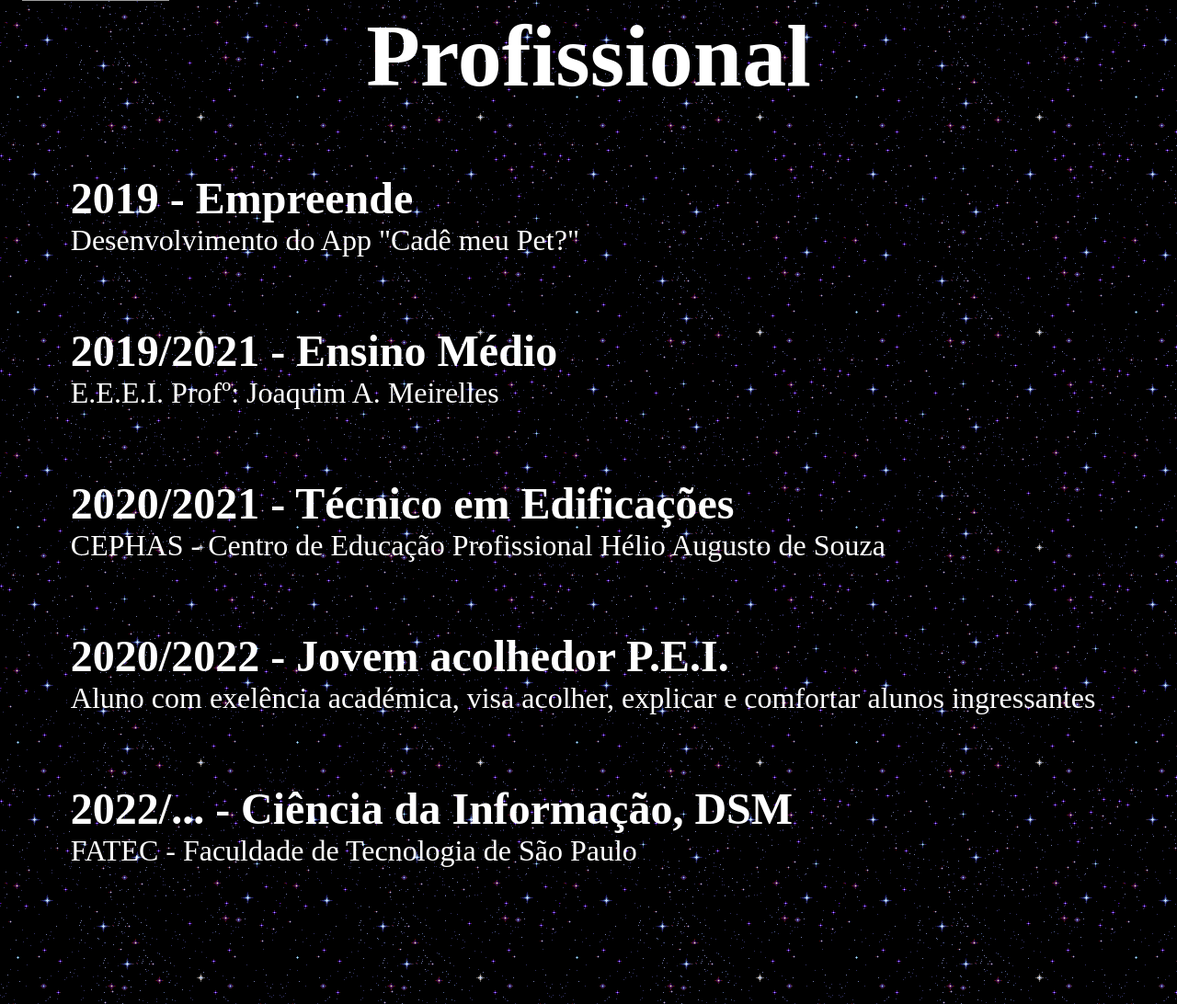
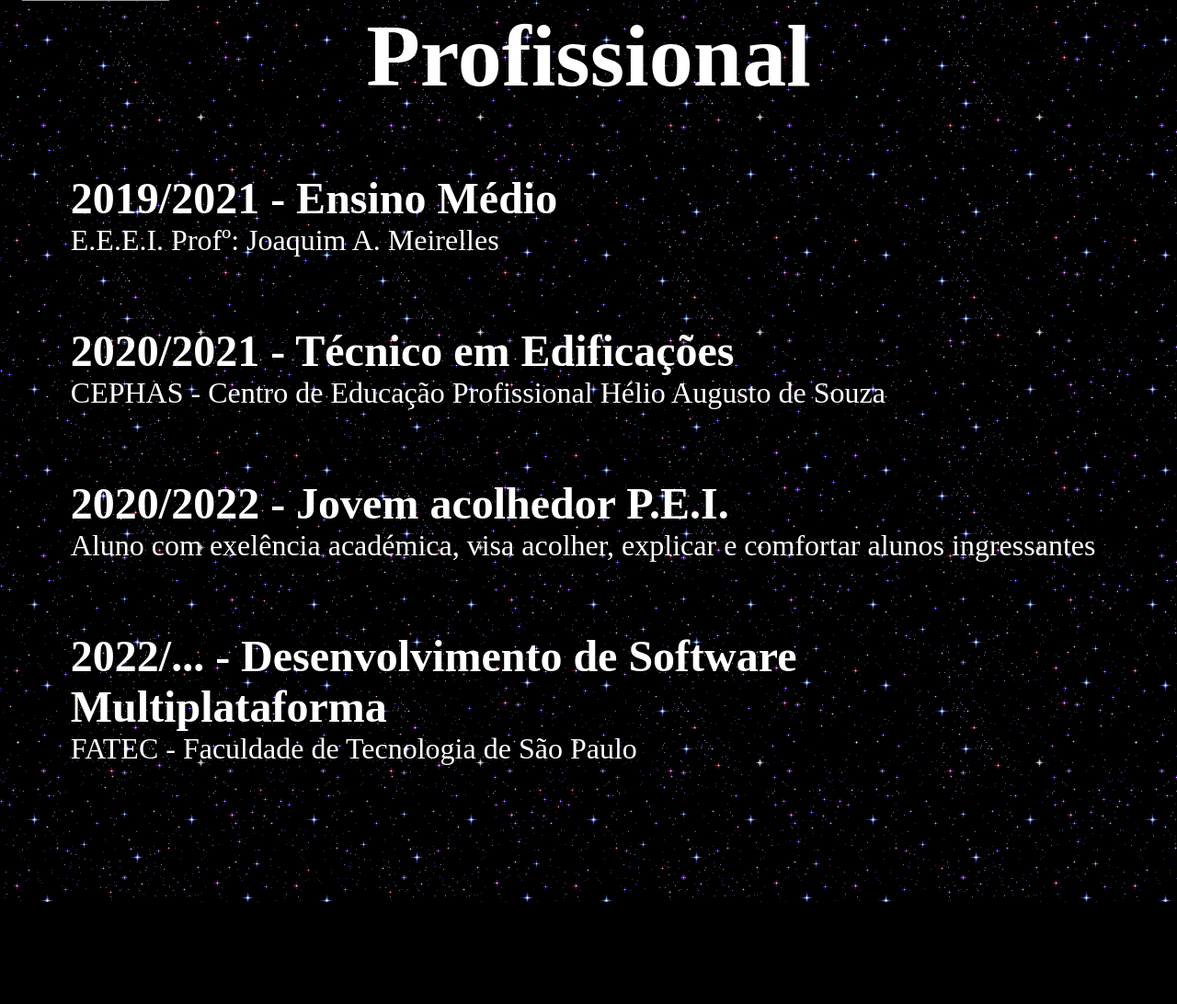
Before and after one commit to Desduh/Portfolio, a Flask app: page /profissional in a window 1280 px wide. Shown: the part 143-1235 px from the top of the page at 92% size. After the commit the page ends 1124 px from the top, so only its background shows below. Run offline with Flask 2, Linux system fonts and the light colour scheme; grey boxes are pictures that could not be loaded.

Commit message:
modificacoes para funcionar no versel

```diff
--- a/src/app.py
+++ b/src/api/app.py
@@ -36,4 +36,4 @@ def sobre():
     return render_template('sobre_mim.html', old=old)
 
 if __name__ == '__main__':
-    app.run('0.0.0.0')
+    app.run(debug=True)
--- a/src/static/css/style.css
+++ b/src/api/static/css/style.css
@@ -21,7 +21,7 @@
 }
 .logo{
     font-size: 14vh;
-    padding-bottom: 6vh;
+    padding-bottom: 4vh;
     font-family: 'Prompt', sans-serif;
     display: block;
     color: rgb(255, 255, 255);
--- a/src/templates/menu_inicial.html
+++ b/src/api/templates/menu_inicial.html
@@ -12,7 +12,7 @@
         <div>
             <div class="caixa">
                 <div class="div_logo">
-                    <img class="logo_img" src="../static/imgs/logo.gif">
+                    <img class="logo_img" src="../static/imgs/meteoro.gif">
                 </div>
                 <b class="logo"> Dunha</b>
             </div>
--- a/src/templates/profissional.html
+++ b/src/api/templates/profissional.html
@@ -19,10 +19,6 @@
         </div>
         <div class="p-left">
             <dl>
-                <dt><b><h2>2019 - Empreende</h2></b></dt>
-                <dd>Desenvolvimento do App "Cadê meu Pet?"</dd>
-                <br>
-                <br>
                 <dt><b><h2>2019/2021 - Ensino Médio</h2></b></dt>
                 <dd>E.E.E.I. Profº: Joaquim A. Meirelles</dd>
                 <br>
@@ -35,7 +31,7 @@
                 <dd>Aluno com exelência académica, visa acolher, explicar e comfortar alunos ingressantes</dd>
                 <br>
                 <br>
-                <dt><b><h2>2022/... - Ciência da Informação, DSM</h2></b></dt>
+                <dt><b><h2>2022/... - Desenvolvimento de Software Multiplataforma</h2></b></dt>
                 <dd>FATEC - Faculdade de Tecnologia de São Paulo</dd>
                 <br>
                 <br>
```
Also changed, not shown: src/__init__.py (deleted), src/api/static/imgs/ceuzinho.gif (renamed from src/static/imgs/ceuzinho.gif), src/api/static/imgs/eu.jpg (renamed from src/static/imgs/eu.jpg), src/api/static/imgs/eu_mobile.jpg (renamed from src/static/imgs/eu_mobile.jpg), src/api/static/imgs/favicon.ico (renamed from src/static/imgs/favicon.ico), src/api/static/imgs/tecnologias.png (renamed from src/static/imgs/tecnologias.png), src/api/templates/passatempo.html (renamed from src/templates/passatempo.html), src/api/templates/sobre_mim.html (renamed from src/templates/sobre_mim.html), src/requirements.txt (renamed from requirements.txt), src/vercel.json (added), 4 other files.
